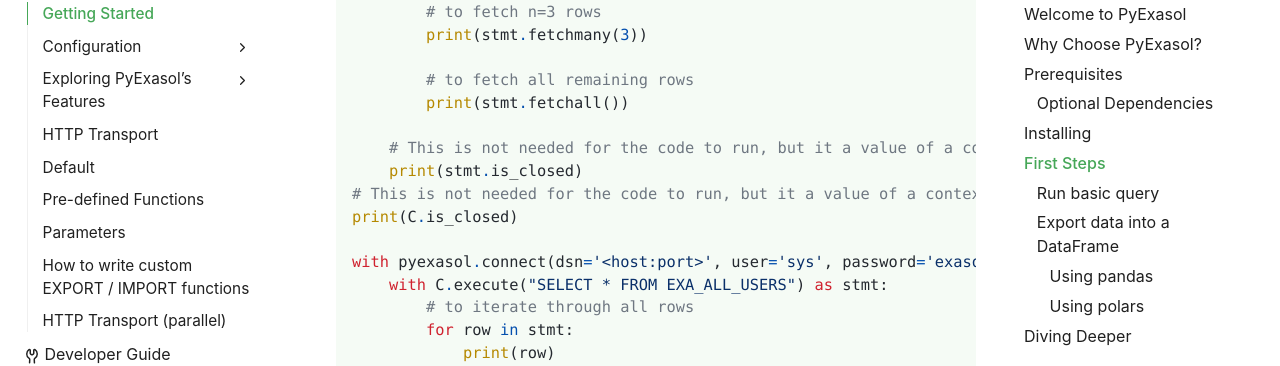
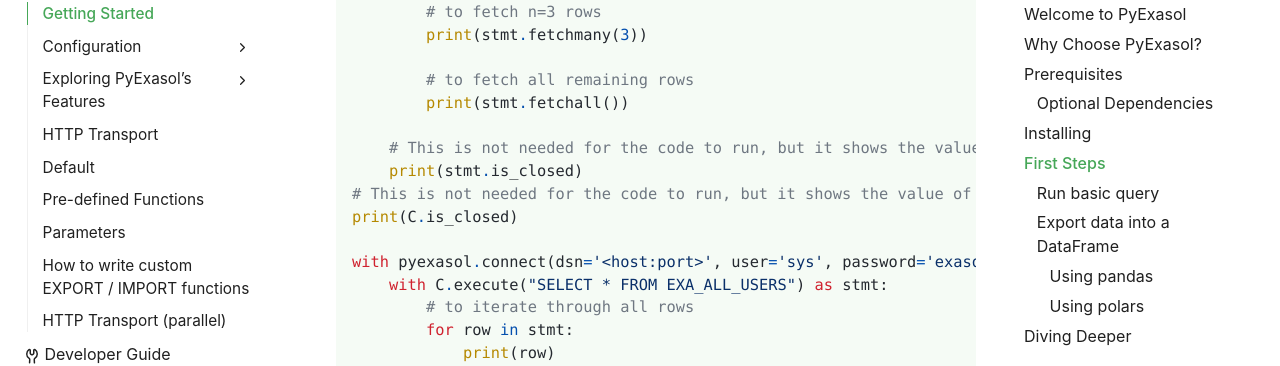
Before and after one commit to exasol/pyexasol, a Sphinx documentation site: the page built from doc/user_guide/getting_started.rst, in a window 1280 px wide and 900 px high, scrolled down 2262 px. Shown: the part 121-487 px from the top of the window. Built offline with Sphinx 7.4.7, drawn with Linux system fonts in a browser that asks for light colours.

Commit message:
Fix comment from getting_started.rst

```diff
--- a/doc/user_guide/getting_started.rst
+++ b/doc/user_guide/getting_started.rst
@@ -86,9 +86,9 @@
             # to fetch all remaining rows
             print(stmt.fetchall())
 
-        # This is not needed for the code to run, but it a value of a context manager.
+        # This is not needed for the code to run, but it shows the value of a context manager.
         print(stmt.is_closed)
-    # This is not needed for the code to run, but it a value of a context manager.
+    # This is not needed for the code to run, but it shows the value of a context manager.
     print(C.is_closed)
 
     with pyexasol.connect(dsn='<host:port>', user='sys', password='exasol') as C:
```
